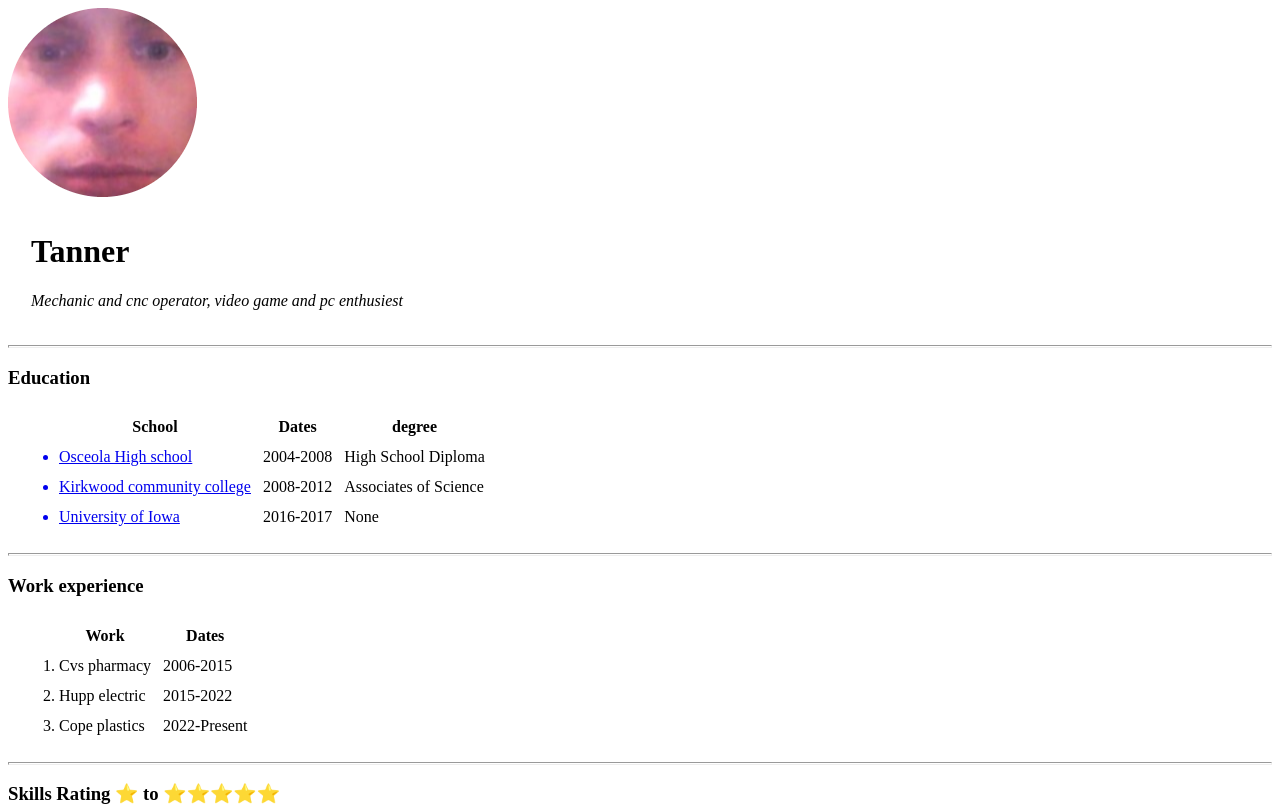
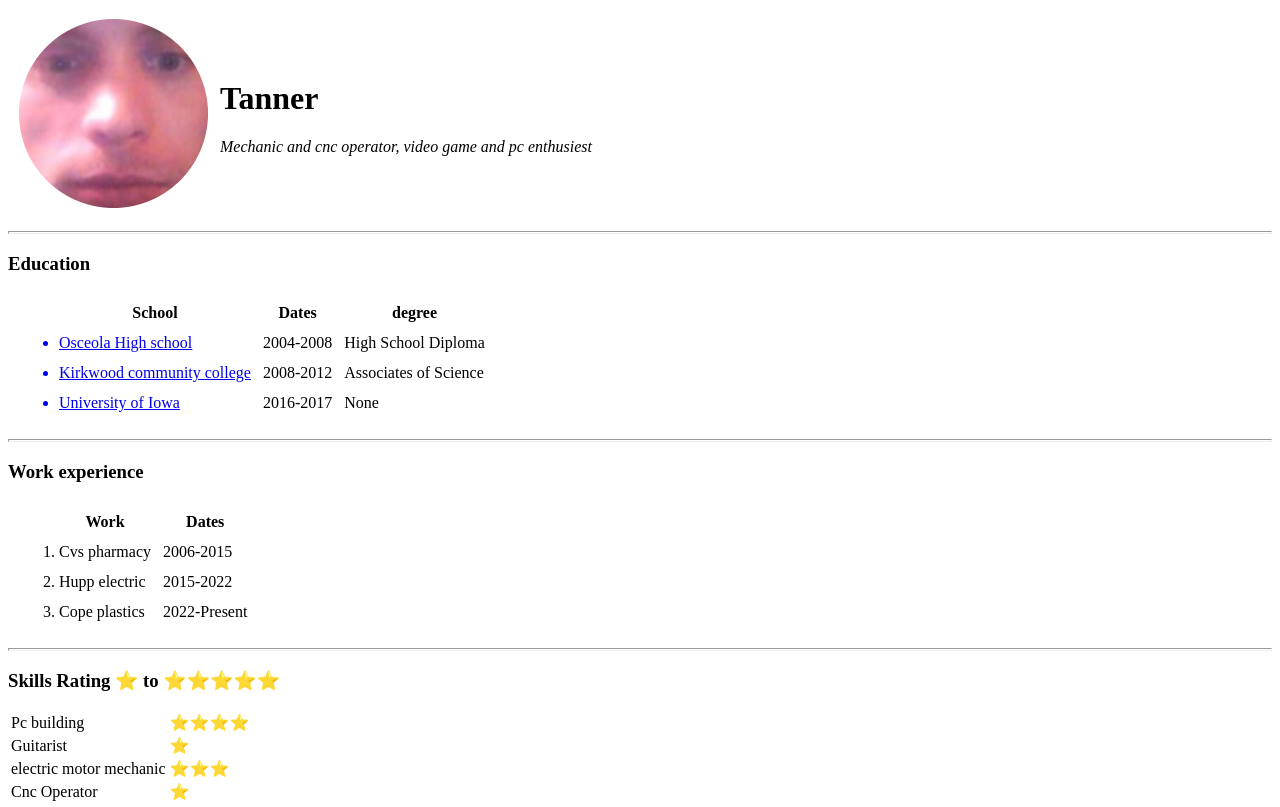
Before and after one commit to tomkim67/cv, a plain HTML site: page index.html in a window 1280 px wide. Shown: the top 807 px of the page. Drawn offline with Linux system fonts and the light colour scheme; files whose address does not match are found by name.

Commit message:
update index, remove td element

```diff
--- a/index.html
+++ b/index.html
@@ -7,7 +7,7 @@
 <body>
     <table cellspacing="10">
        <tr>
-        <td></td><img src ="C:\Users\chevy\web development\html personal site\images\tannercircle.png"></td>
+        <td><img src ="C:\Users\chevy\web development\html personal site\images\tannercircle.png"></td>
         <td><h1><strong>Tanner</strong></h1>
     <p><em>Mechanic and cnc operator, video game and pc enthusiest</em></p></td>
        </tr>
@@ -104,23 +104,7 @@
           </tr>
 </table>
 
-
-
-
-
-
-
-
-
-
-
-
-
-
-
-
-
-    <hr size="3">
+ <hr size="3">
     <h3><strong><a href="C:\Users\chevy\web development\html personal site\hobbies.html">Hobbies</a></strong></h3>
     <h3><strong><a href="contactdetails.html">Contact info</a></strong></h3>
 
```
